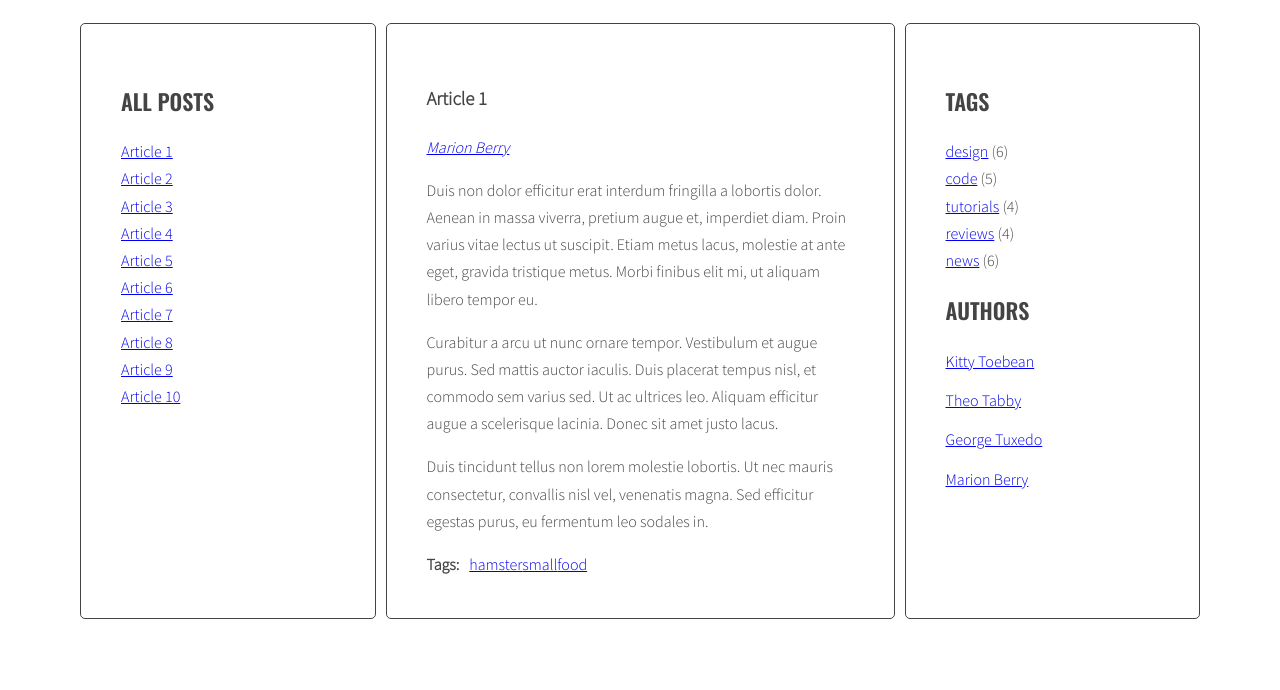
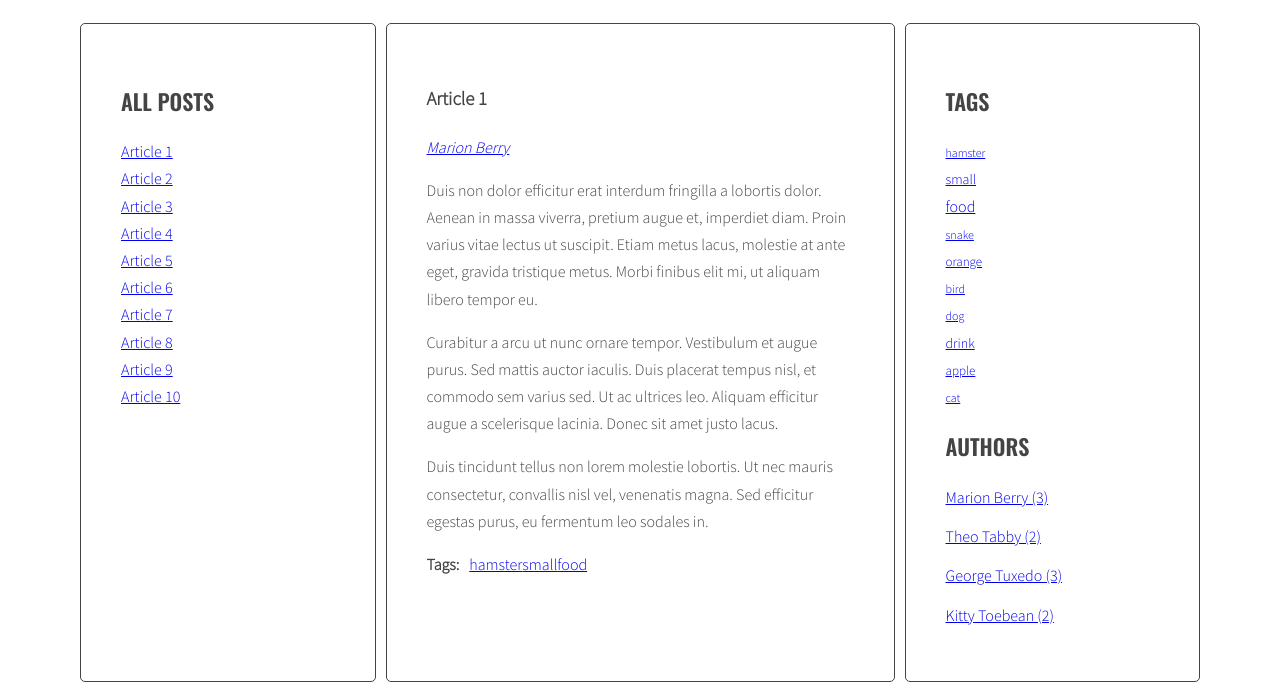
Before and after one commit to michal-and-programming/javascript-blog, a website: page index.html in a window 1280 px wide. Shown: the part 220-910 px from the top of the page. Before the commit the page ends 847 px from the top, so only its background shows below. Drawn offline with nearby package versions, Linux system fonts and the light colour scheme.

Commit message:
Add count to tags and author

```diff
--- a/index.html
+++ b/index.html
@@ -32,7 +32,7 @@
             </ul>
           </div>
         </article>
-        <article class="post" id="article-2" data-tags="fish small food">
+        <article class="post" id="article-2" data-tags="small food">
           <h3 class="post-title">Article 2</h3>
           <p class="post-author" data-author="Theo Tabby"></p>
           <div class="post-content">
@@ -48,7 +48,7 @@
             </ul>
           </div>
         </article>
-        <article class="post" id="article-3" data-tags="rabbit small food">
+        <article class="post" id="article-3" data-tags="small food">
           <h3 class="post-title">Article 3</h3>
           <p class="post-author" data-author="George Tuxedo"></p>
           <div class="post-content">
@@ -79,7 +79,7 @@
             </ul>
           </div>
         </article>
-        <article class="post" id="article-5" data-tags="elephant orange food">
+        <article class="post" id="article-5" data-tags="orange food">
           <h3 class="post-title">Article 5</h3>
           <p class="post-author" data-author="Marion Berry"></p>
           <div class="post-content">
@@ -127,7 +127,7 @@
             </ul>
           </div>
         </article>
-        <article class="post" id="article-8" data-tags="mouse apple drink">
+        <article class="post" id="article-8" data-tags="apple drink">
           <h3 class="post-title">Article 8</h3>
           <p class="post-author" data-author="Theo Tabby"></p>
           <div class="post-content">
@@ -159,7 +159,7 @@
             </ul>
           </div>
         </article>
-        <article class="post" id="article-10" data-tags="yourney apple drink">
+        <article class="post" id="article-10" data-tags="apple drink">
           <h3 class="post-title">Article 10</h3>
           <p class="post-author" data-author="George Tuxedo"></p>
           <div class="post-content">
@@ -179,34 +179,9 @@
       <aside class="sidebar">
         <h2 class="section-title">Tags</h2>
         <ul class="list tags">
-          <li><a href="#">design</a> <span>(6)</span></li>
-          <li><a href="#">code</a> <span>(5)</span></li>
-          <li><a href="#">tutorials</a> <span>(4)</span></li>
-          <li><a href="#">reviews</a> <span>(4)</span></li>
-          <li><a href="#">news</a> <span>(6)</span></li>
         </ul>
         <h2 class="section-title">Authors</h2>
         <ul class="list authors">
-          <li>
-            <a href="#">
-              <span class="author-name">Kitty Toebean</span>
-            </a>
-          </li>
-          <li>
-            <a href="#">
-              <span class="author-name">Theo Tabby</span>
-            </a>
-          </li>
-          <li>
-            <a href="#">
-              <span class="author-name">George Tuxedo</span>
-            </a>
-          </li>
-          <li>
-            <a href="#">
-              <span class="author-name">Marion Berry</span>
-            </a>
-          </li>
         </ul>
       </aside>
     </main>
--- a/js/script.js
+++ b/js/script.js
@@ -3,6 +3,16 @@
   const links = document.querySelectorAll('.titles a');
   console.log('links:', links);
 });*/
+const optArticleSelector = '.post',
+      optTitleSelector = '.post-title',
+      optTitleListSelector = '.titles',
+      optArticleTagsSelector = '.post-tags .list',
+      optArticleAuthorSelector = '.post-author',
+      optTagsListSelector = '.list.tags',
+      optCloudClassCount = 5,
+      optCloudClassPrefix = 'tag-size-',
+      optAuthorsListSelector = '.list.authors';
+
 const titleClickHandler = function(event){
   event.preventDefault();
   const clickedElement = this;
@@ -25,12 +35,6 @@ const titleClickHandler = function(event){
 
   correctArticle.classList.add("active");  /* add class 'active' to the correct article */
 }
-
-const optArticleSelector = '.post',
-      optTitleSelector = '.post-title',
-      optTitleListSelector = '.titles',
-      optArticleTagsSelector = '.post-tags .list',
-      optArticleAuthorSelector = '.post-author';
 
 function generateTitleLinks(customSelector = ""){
   const titleLinks = document.querySelector(optTitleListSelector);
@@ -56,9 +60,33 @@ function generateTitleLinks(customSelector = ""){
 
 generateTitleLinks();
 
+function calculateTagsParams(tags){ //checks how many times tag in "data-tags" is occurs
+  const params = {
+    max: 0,
+    min: 9999,
+  };
+  for (let tag in tags){
+    if(tags[tag] > params.max){
+      params.max = tags[tag];
+    }
+    if(tags[tag] < params.min){
+      params.min = tags[tag];
+    }
+  };
+  return params;
+}
+
+function calculateTagClass(count, params){ // count-allTags[tag] object and params-tagsParams
+  const normalizedCount = count - params.min; //minus because must start at 0
+  const normalizedMax = params.max -params.min; // calculate difference max to min to be able calculate percentage
+  const percentage = normalizedCount / normalizedMax; // calculate percentage
+  const classNumber = Math.floor(percentage * (optCloudClassCount - 1) +1); //count what class will be used
+  return optCloudClassPrefix + classNumber;
+}
+
 function generateTags(){
   const allArticles = document.querySelectorAll(optArticleSelector);/* find all articles */
-
+  let allTags = {}; //object with "data-tags"
 
   for (let article of allArticles){/* START LOOP: for every article: */
 
@@ -75,12 +103,34 @@ function generateTags(){
       const linkHtml = '<li><a href="#tag-'+ tag +'">'+ tag +'</a></li>';  /* generate HTML of the link */
 
       html = html + linkHtml;  /* add generated code to html variable */
+
+      /* [NEW] check if this link is NOT already in allTags */
+      if(!allTags[tag]) {
+      /* [NEW] add tag to allTags object */
+      allTags[tag] = 1;
+        } else {
+        allTags[tag]++;
+      }
+
     }/* END LOOP: for each tag */
 
     tagsWrapper.innerHTML = html;/* insert HTML of all the links into the tags wrapper */
   }/* END LOOP: for every article: */
+
+   /* [NEW] find list of tags in right column */
+  const tagList = document.querySelector(optTagsListSelector);
+
+  const tagsParams = calculateTagsParams(allTags); //call the function with object("data-tags") as argument
+
+  let allTagsHTML = ''; /* [NEW] create variable for all links HTML code */
+
+  for(let tag in allTags){  /* [NEW] START LOOP: for each tag in allTags: */
+    const tagLinkHTML = calculateTagClass(allTags[tag], tagsParams);
+    allTagsHTML += '<li><a href="#tag-' + tag + '" class="' + tagLinkHTML + '">' + tag + '</a></li>'; /* [NEW] generate code of a link and add it to allTagsHTML */
+  }  /* [NEW] END LOOP: for each tag in allTags: */
+
+  tagList.innerHTML = allTagsHTML; /*[NEW] add HTML from allTagsHTML to tagList */
 }
-
 generateTags();
 
 function tagClickHandler(event){
@@ -113,7 +163,7 @@ function tagClickHandler(event){
 }
 
 function addClickListenersToTags(){
-  const allLinksTags = document.querySelectorAll(optArticleTagsSelector);/* find all links to tags */
+  const allLinksTags = document.querySelectorAll('.post-tags a'/*???optArticleTagsSelector*/);/* find all links to tags */
 
   for (let allLinksTag of allLinksTags){/* START LOOP: for each link */
 
@@ -124,12 +174,24 @@ addClickListenersToTags();
 
 function generateAuthors(){
   const allAuthors = document.querySelectorAll(optArticleAuthorSelector);
-
+  const authorsWrapper = document.querySelector(optAuthorsListSelector);
+  let authors = {};
   for (let allAuthor of allAuthors){
     const authorAttribute = allAuthor.getAttribute('data-author');
     const linkHTML = '<a href="#author-'+ authorAttribute +'"> '+ authorAttribute +'</a>';
     allAuthor.innerHTML = linkHTML;
+    if (!authors[authorAttribute]){
+      authors[authorAttribute] = 1;
+    } else {
+      authors[authorAttribute]++;
+    }
   }
+  let html = '';
+  for (let author in authors){
+    const linkHtml = '<li><a href="#author-' + author + '">' + author + ' (' + authors[author] + ')</a></li>';;
+    html += linkHtml;
+  }
+  authorsWrapper.innerHTML = html;
 }
 
 generateAuthors();
--- a/sass/style.scss
+++ b/sass/style.scss
@@ -15,6 +15,25 @@ $font-text: 'Source Sans Pro', sans-serif;
   box-sizing: border-box;
 }
 
+.tag-size-1{
+  font-size: 12px;
+}
+
+.tag-size-2{
+  font-size: 13px;
+}
+
+.tag-size-3{
+  font-size: 14px;
+}
+
+.tag-size-4{
+  font-size: 15px;
+}
+
+.tag-size-5{
+  font-size: 16px;
+}
 body {
   background: $color-light;
   font-family: $font-text;
```
Also changed, not shown: css/style.css.
